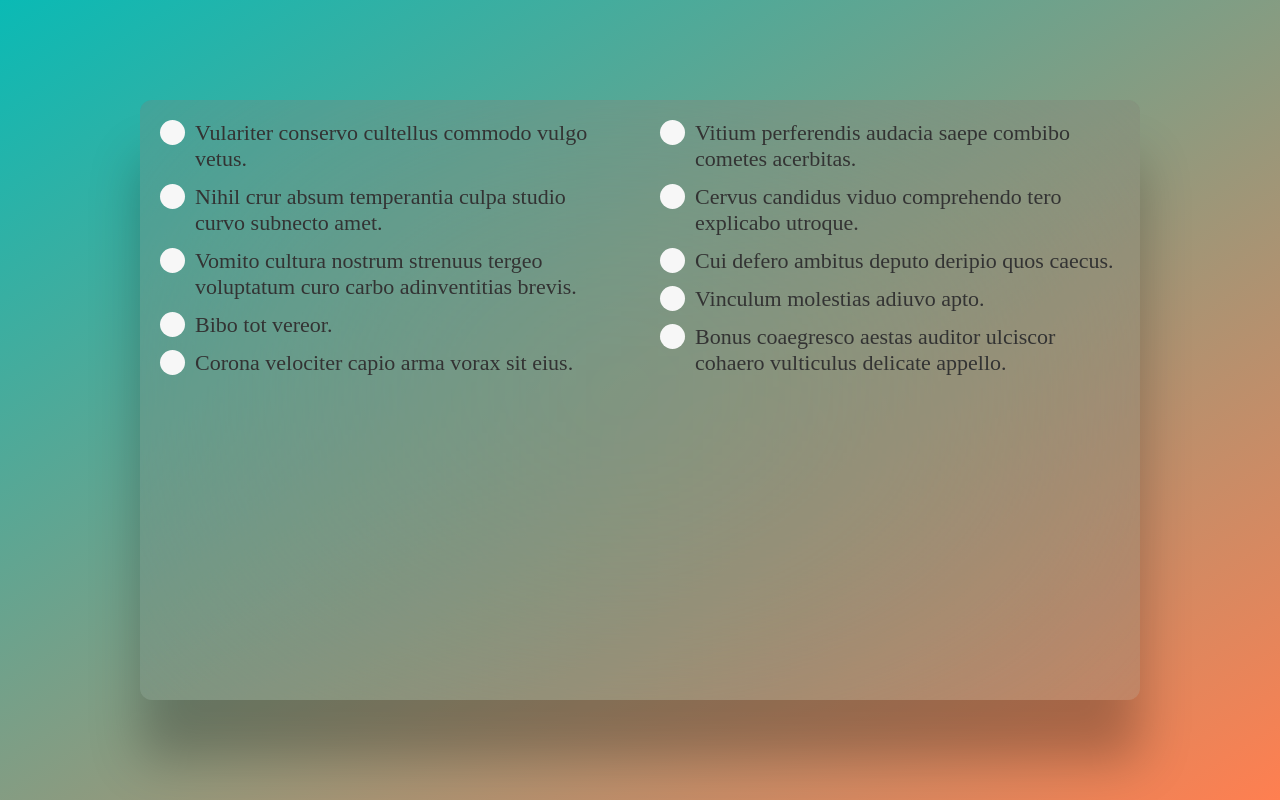
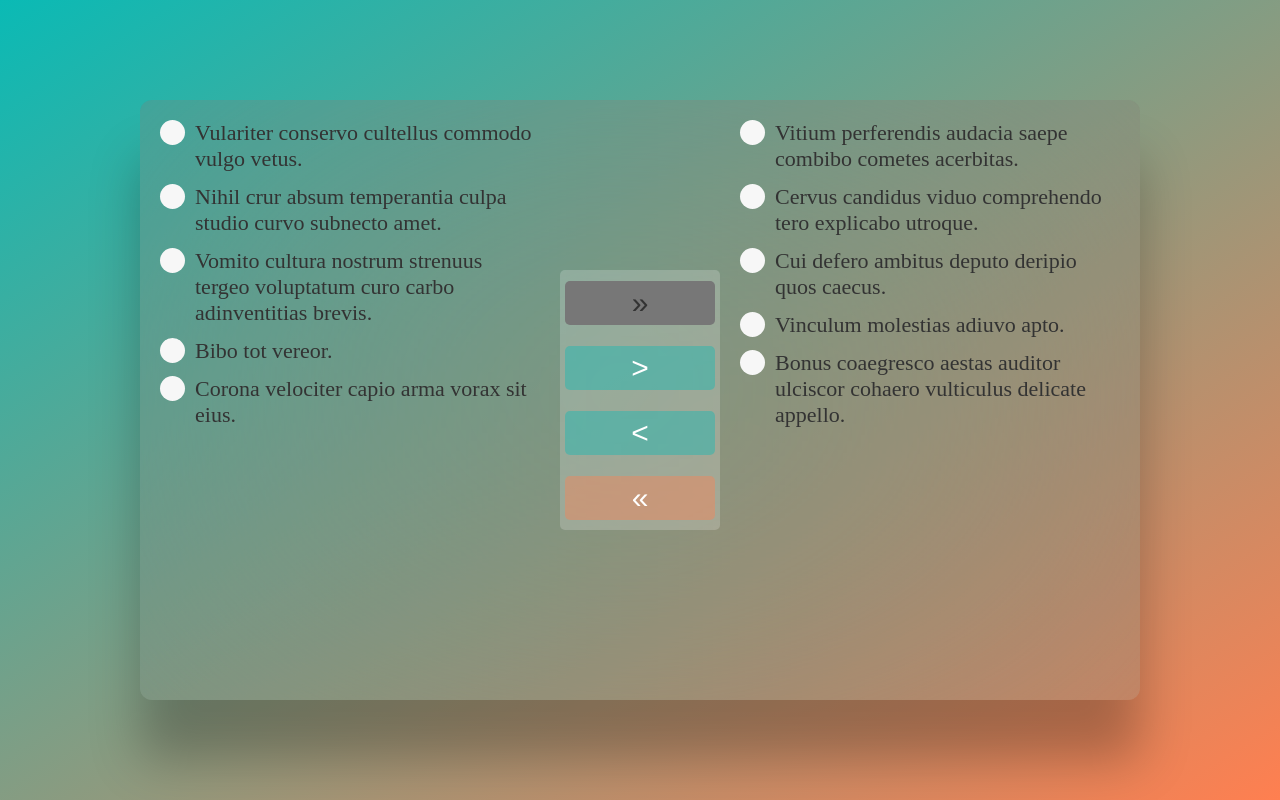
Before and after one commit to dartedfa/transfer-list, a React (Create React App) app: page / in a window 1280 px wide. Built offline with nearby package versions, Linux system fonts and the light colour scheme.

Commit message:
Created and styled controller.

```diff
--- /dev/null
+++ b/src/components/Controller.jsx
@@ -0,0 +1,51 @@
+import * as React from "react"
+
+function Controller() {
+
+  return (
+    <section className="controller">
+      <div className="controller--container">
+        <button
+          // sx={{ my: 0.5 }}
+          // variant="outlined"
+          // size="small"
+          // onClick={handleAllRight}
+          // disabled={left.length === 0}
+          className="btn all disabled"
+          aria-label="move all right"
+        >
+          <span>&raquo;</span>
+        </button>
+        <button
+          // sx={{ my: 0.5 }}
+          // variant="outlined"
+          // size="small"
+          // onClick={handleCheckedRight}
+          // disabled={leftChecked.length === 0}
+          className="btn single"
+          aria-label="move selected right"
+        >
+          <span>&gt;</span>
+        </button>
+        <button
+          // disabled={rightChecked.length === 0}
+          className="btn single"
+          aria-label="move selected left"
+        >
+          <span>&lt;</span>
+        </button>
+        <button
+          className="btn all"
+          // disabled={right.length === 0}
+          aria-label="move all left"
+        >
+          <span>&laquo;</span>
+        </button>
+
+
+      </div>
+    </section>
+  )
+}
+
+export default Controller
--- a/src/components/TransferList.jsx
+++ b/src/components/TransferList.jsx
@@ -1,6 +1,6 @@
 import * as React from 'react'
 import List from './List'
-import {generateRandomListItems} from '../data'
+import Controller from './Controller'
 
 function TransferList({list = []}) {
   const half = Math.ceil(list.length / 2)
@@ -10,6 +10,7 @@ function TransferList({list = []}) {
   return (
     <>
       <List items={left} />
+      <Controller />
       <List items={right} />
     </>
   )
--- a/src/data/index.js
+++ b/src/data/index.js
@@ -3,6 +3,6 @@ import {faker} from '@faker-js/faker'
 export function generateRandomListItems(count = 10) {
   return Array.apply(null, {length: count}).map(() => ({
     id: faker.string.uuid(),
-    value: faker.lorem.sentence()
+    value: faker.lorem.sentence(),
   }))
 }
--- /dev/null
+++ b/src/sass/components/_controller.scss
@@ -0,0 +1,66 @@
+.controller {
+  display: flex;
+  position: relative;
+  flex: 16%;
+  padding: 2rem;
+  flex-direction: column;
+  align-items: center;
+
+  &--container {
+    display: flex;
+    flex-direction: column;
+    align-items: center;
+    justify-content: space-around;
+    width: 100%;
+    height: 26rem;
+    position: absolute;
+    top: 50%;
+    transform: translateY(-50%);
+    background-color: rgba($color-white, 0.2);
+    border-radius: .5rem;
+
+    & .btn {
+      display: inline-block;
+      border-radius: .5rem;
+      border: none;
+      color: $color-white;
+      text-align: center;
+      font-size: 3rem;
+      padding: .5rem;
+      width: 15rem;
+      cursor: pointer;
+      transition: .2s;
+
+
+      & span {
+        display: inline-block;
+        position: relative;
+      }
+
+      &.single {
+        background-color: rgba($color-secondary, .4);
+
+        &:hover {
+          background-color: rgba($color-secondary, .6);
+        }
+      }
+
+      &.all {
+        background-color: rgba($color-primary, .4);
+
+        &:hover {
+          background-color: rgba($color-primary, .6);
+        }
+      }
+
+      &.disabled {
+        background-color: $color-grey-dark;
+        color: $color-grey-dark-1;
+        cursor: default;
+        &:hover {
+          background-color: $color-grey-dark;
+        }
+      }
+    }
+  }
+}
--- a/src/sass/components/_list.scss
+++ b/src/sass/components/_list.scss
@@ -1,5 +1,5 @@
 .list {
-  flex: 50%;
+  flex: 42%;
   padding: 2rem;
   display: flex;
   flex-direction: column;
--- a/src/sass/index.scss
+++ b/src/sass/index.scss
@@ -5,3 +5,4 @@
 
 @import "components/list";
 @import "components/list-item";
+@import "components/controller";
```
Also changed, not shown: src/components/List.jsx (+3 -5 lines).
